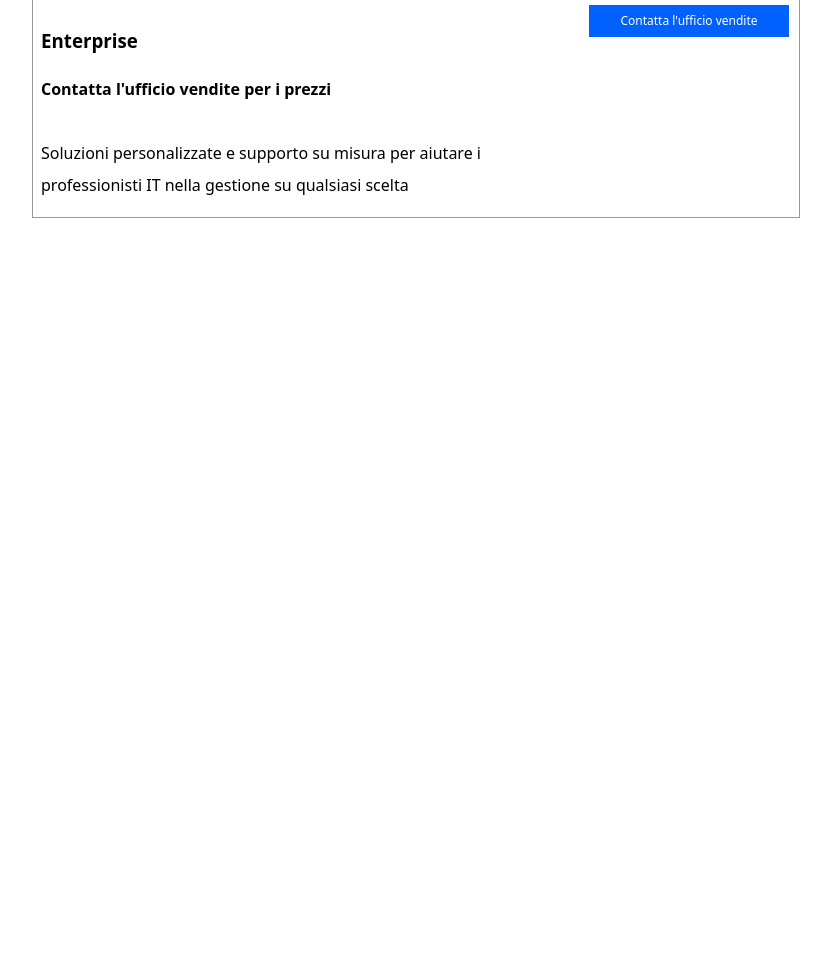
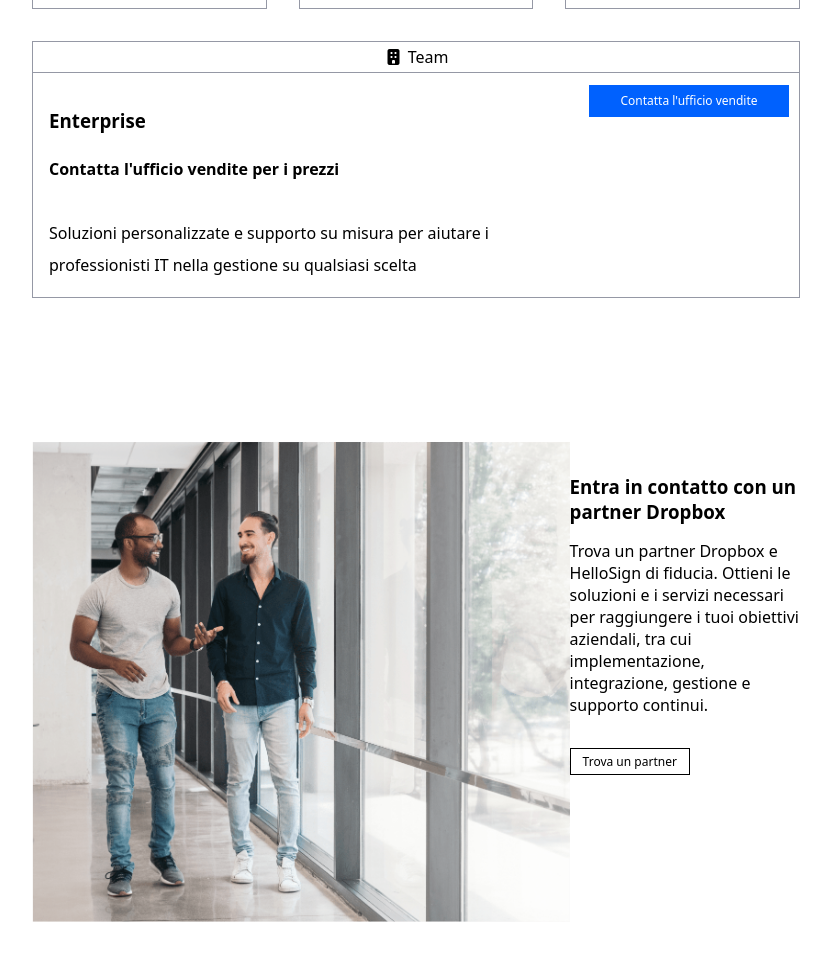
Before and after one commit to maksbernatskyy/htmlcss-dropbox, a plain HTML site: page index.html in a window 1280 px wide. Shown: the part 2064-3025 px from the top of the page, without its empty margins (224-1055 px from the left). Before the commit the page ends 2380 px from the top, so only its background shows below. Drawn offline with Linux system fonts and the light colour scheme.

Commit message:
add section partner

```diff
--- a/css/style.css
+++ b/css/style.css
@@ -64,6 +64,10 @@ h2{
     margin-bottom: 2rem;
 }
 
+h4{
+    margin-bottom: 1rem;
+}
+
 ul{
     list-style-type: none;
 }
@@ -127,6 +131,14 @@ ul{
     text-align: center;
 }
 
+.btn-white{
+    display: inline-block;
+    text-align: center;
+    margin-top: 2rem;
+    border: 1px solid black;
+    color: black;
+}
+
 .padd{
     padding: 4px 12px;
 }
@@ -172,7 +184,7 @@ input[type="radio"]{
 }
 
 .characteristics-business{
-    padding: 1rem 0.5rem;
+    padding: 1rem;
     line-height: 2rem;
     position: relative;
 
@@ -229,3 +241,19 @@ input[type="radio"]{
     width: 60%;
     margin-top: 2rem;
 }
+
+.partner{
+    margin: 8rem 0;
+
+    .w-30{
+        padding-top: 2rem;
+    }
+
+    p{
+        margin-top: 1rem;
+    }
+}
+
+.img-partner{
+    height: 30rem;
+}
--- a/index.html
+++ b/index.html
@@ -100,15 +100,15 @@
                                     <span class="cost">&euro; 12.00</span>
                                     <span class="time">/mese</span>
                                     <ul class="list-pro">
-                                        <li>
+                                        <li class="user">
                                             <i class="fa-solid fa-user"></i> 1 utente
                                         </li>
-                                        <li>
+                                        <li class="folder">
                                             <i class="fa-solid fa-folder"></i>
                                             5 TB di spazio di archiviazione
                                             sicuro
                                         </li>
-                                        <li>
+                                        <li class="share">
                                             <i class="fa-solid fa-share-nodes"></i>
                                             Funzioni di produttività premium e
                                             condivisione file semplice e
@@ -262,6 +262,28 @@
                     </div>
                 </div>
             </section>
+
+            <!--Sezione partner-->
+            <section class="partner">
+                <div class="container-small d-flex">
+                    <div class="w-70">
+                        <img class="img-partner" src="./img/partner.png" alt="partner">
+                    </div>
+                    <div class="w-30">
+                        <h3>Entra in contatto con un partner Dropbox</h3>
+                        <p>
+                            Trova un partner Dropbox e HelloSign di fiducia.
+                            Ottieni le soluzioni e i servizi necessari per
+                            raggiungere i tuoi obiettivi aziendali, tra cui
+                            implementazione, integrazione, gestione e supporto
+                            continui.
+                        </p>
+                        <a href="#">
+                            <span class="btn-white padd">Trova un partner</span>
+                        </a>
+                    </div>
+                </div>
+            </section>
         </main>
     </body>
 </html>
```
